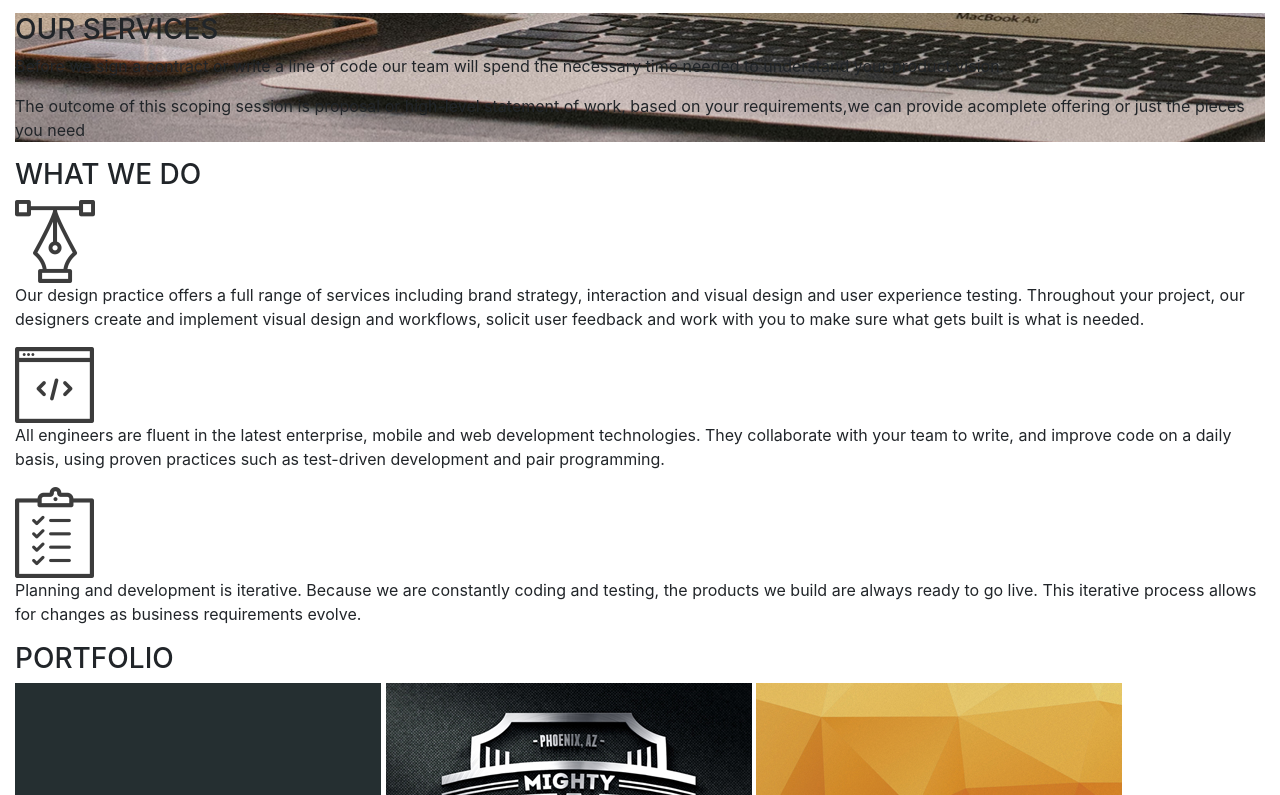
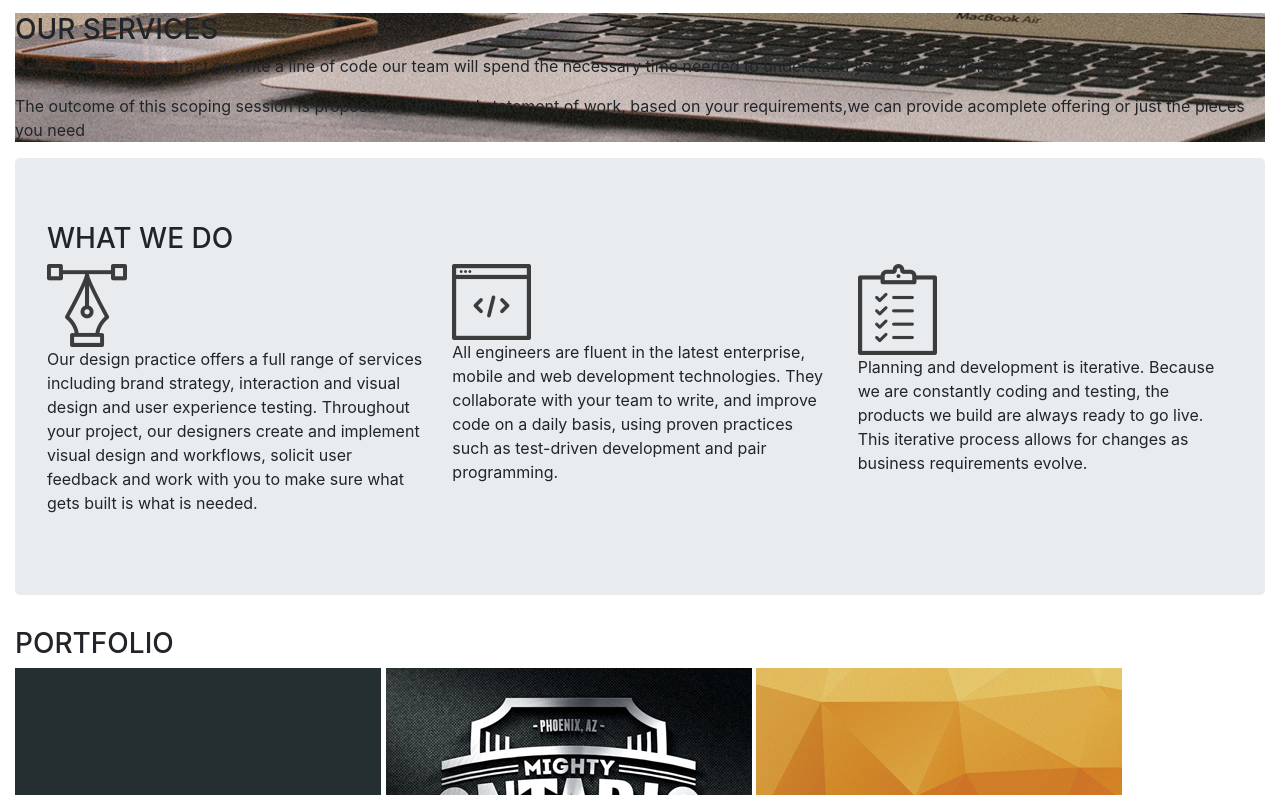
Before and after one commit to paulo-789/Delani-Studio, a plain HTML site: page index.html in a window 1280 px wide. Shown: the part 437-1232 px from the top of the page. Drawn offline with Linux system fonts and the light colour scheme.

Commit message:
added colums

```diff
--- a/index.html
+++ b/index.html
@@ -31,21 +31,30 @@
         <p>The outcome of this scoping session is proposal or high-level statement of work, based on your requirements,we can provide acomplete offering or just the pieces you need</p>
 
     </div>
+    <div class="jumbotron">
     <div class="do">
+
         <h3>WHAT WE DO</h3>
+        <div class="row">
+            <div class="col-md-4">
         <img src="assets/services_icons/design_icon.png">
         <p>Our design practice offers a full range of services including brand strategy, interaction and visual design and user experience testing.
             Throughout your project, our designers create and implement visual design and workflows, solicit user feedback and work with you to make sure what gets built is what is needed.
             </p>
+            </div>
+            <div class="col-md-4">
         <img src="assets/services_icons/dev_icon.png">
         <p>All engineers are fluent in the latest enterprise, mobile and web development technologies.
             They collaborate with your team to write, and improve code on a daily basis, using proven practices such as test-driven development and pair programming.
             </p>
-
+            </div>
+            <div class="col-md-4">
         <img src="assets/services_icons/product_icon.png">
         <p>Planning and development is iterative. Because we are constantly coding and testing, the products we build are always ready to go live.
             This iterative process allows for changes as business requirements evolve.</p>
-
+            </div>
+       </div>
+    </div>
     </div>
     <div class="portfolio">
         <h3>PORTFOLIO</h3>
@@ -57,8 +66,7 @@
         <img src="/assets/portfolio/work6.jpg">
         <img src="assets/portfolio/work7.jpg">
         <img src="/assets/portfolio/work8.jpg">
-
-
+    </div>
     </div>
     <div class="contacts">
      <h3>CONTACT US</h3>
```
